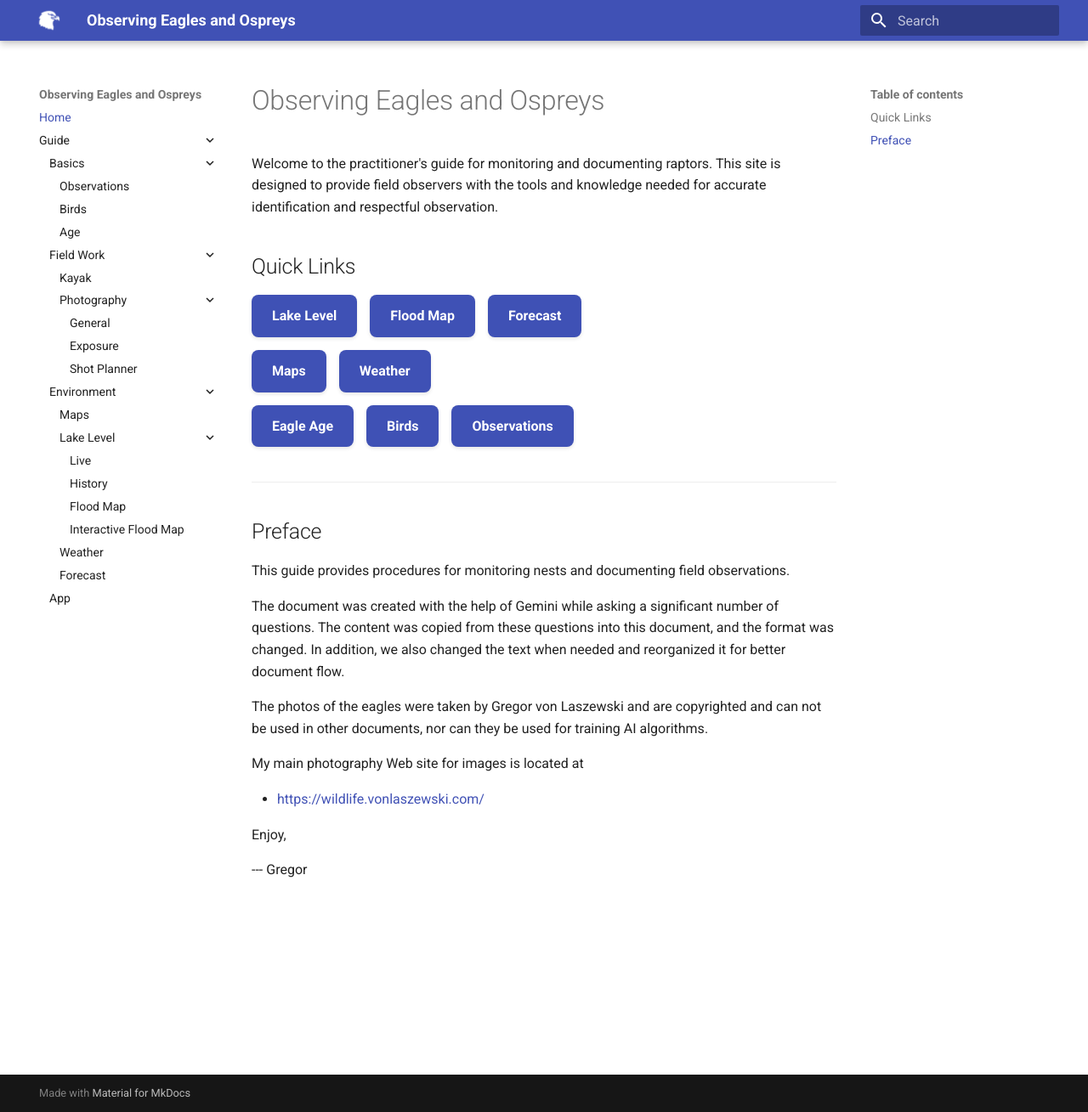
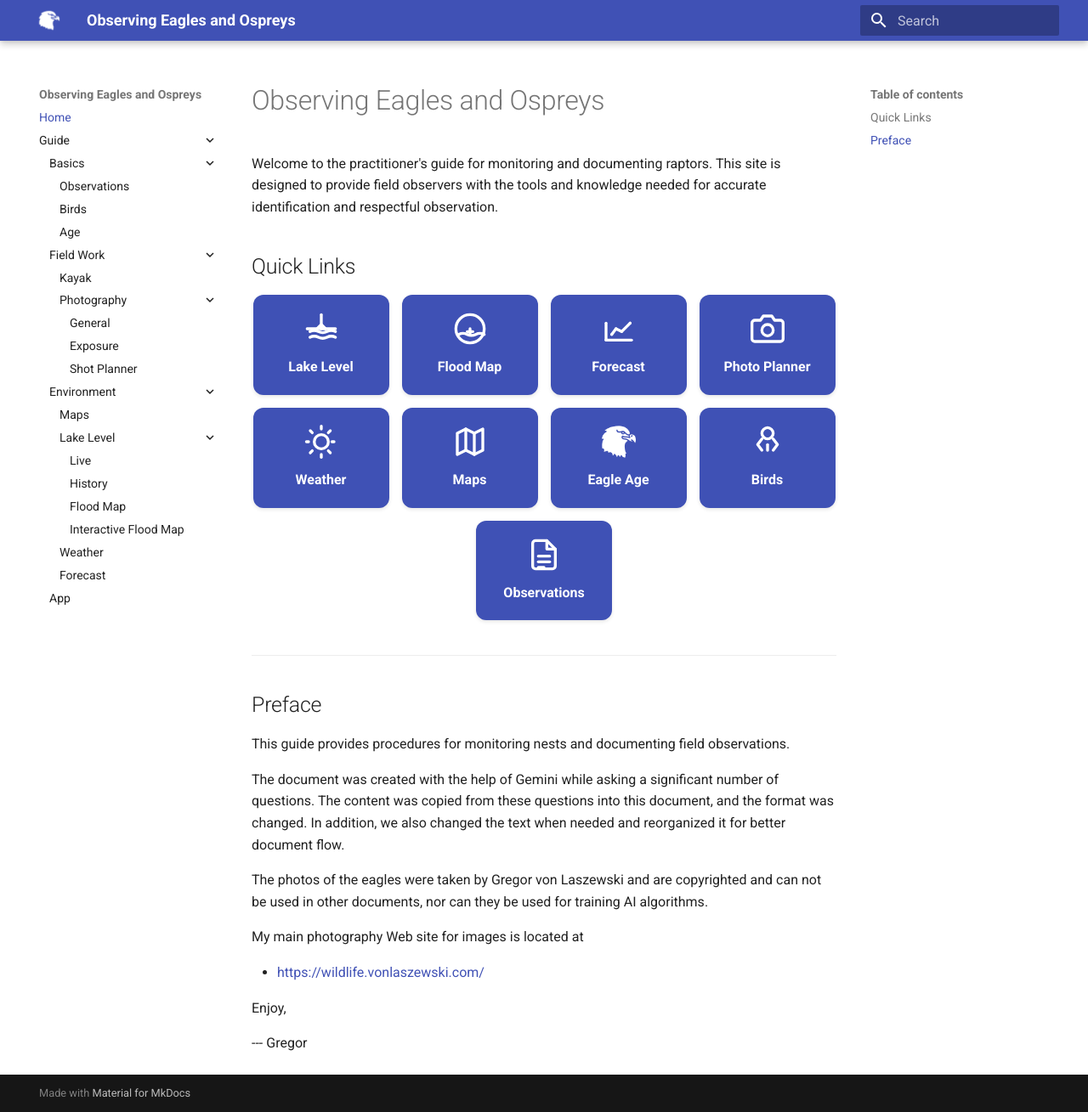
Before and after one commit to laszewski/lake, an MkDocs documentation site: the page built from docs/index.md, in a window 1280 px wide and 1309 px high. Shown: the whole window at 85% size. Built offline with MkDocs 1.6.1 and Material for MkDocs 9.7.7, drawn with Linux system fonts in a browser that asks for light colours; some of the changed lines change nothing that is shown.

Commit message:
Add custom navigation icons and implement responsive home page layout

```diff
--- a/docs/index.md
+++ b/docs/index.md
@@ -4,19 +4,71 @@ Welcome to the practitioner's guide for monitoring and documenting raptors. This
 
 ## Quick Links
 
-<div style="display: flex; gap: 15px; flex-wrap: wrap; margin-bottom: 15px;">
-  <a href="live-lake-level/" style="display: inline-block; padding: 12px 24px; background: #3f51b5; color: white; text-decoration: none; border-radius: 8px; font-weight: 600; box-shadow: 0 2px 4px rgba(0,0,0,0.1);">Lake Level</a>
-  <a href="flood-map-interactive/" style="display: inline-block; padding: 12px 24px; background: #3f51b5; color: white; text-decoration: none; border-radius: 8px; font-weight: 600; box-shadow: 0 2px 4px rgba(0,0,0,0.1);">Flood Map</a>
-  <a href="forecast/" style="display: inline-block; padding: 12px 24px; background: #3f51b5; color: white; text-decoration: none; border-radius: 8px; font-weight: 600; box-shadow: 0 2px 4px rgba(0,0,0,0.1);">Forecast</a>
-</div>
-<div style="display: flex; gap: 15px; flex-wrap: wrap; margin-bottom: 15px;">
-  <a href="maps/" style="display: inline-block; padding: 12px 24px; background: #3f51b5; color: white; text-decoration: none; border-radius: 8px; font-weight: 600; box-shadow: 0 2px 4px rgba(0,0,0,0.1);">Maps</a>
-  <a href="weather/" style="display: inline-block; padding: 12px 24px; background: #3f51b5; color: white; text-decoration: none; border-radius: 8px; font-weight: 600; box-shadow: 0 2px 4px rgba(0,0,0,0.1);">Weather</a>
-</div>
-<div style="display: flex; gap: 15px; flex-wrap: wrap; margin-bottom: 40px;">
-  <a href="age/" style="display: inline-block; padding: 12px 24px; background: #3f51b5; color: white; text-decoration: none; border-radius: 8px; font-weight: 600; box-shadow: 0 2px 4px rgba(0,0,0,0.1);">Eagle Age</a>
-  <a href="birds/" style="display: inline-block; padding: 12px 24px; background: #3f51b5; color: white; text-decoration: none; border-radius: 8px; font-weight: 600; box-shadow: 0 2px 4px rgba(0,0,0,0.1);">Birds</a>
-  <a href="observations/" style="display: inline-block; padding: 12px 24px; background: #3f51b5; color: white; text-decoration: none; border-radius: 8px; font-weight: 600; box-shadow: 0 2px 4px rgba(0,0,0,0.1);">Observations</a>
+<style>
+  .nav-grid {
+    display: flex;
+    gap: 15px;
+    flex-wrap: wrap;
+    justify-content: center;
+    margin-bottom: 40px;
+  }
+  .nav-btn {
+    display: flex;
+    flex-direction: column;
+    align-items: center;
+    justify-content: center;
+    gap: 12px;
+    width: 160px;
+    padding: 20px;
+    background: #3f51b5;
+    color: white !important;
+    text-decoration: none;
+    border-radius: 12px;
+    font-weight: 600;
+    box-shadow: 0 2px 4px rgba(0,0,0,0.1);
+    text-align: center;
+  }
+  .nav-btn img {
+    filter: brightness(0) invert(1);
+  }
+  .nav-btn-logo img {
+    object-fit: contain;
+  }
+  @media (max-width: 600px) {
+    .nav-btn {
+      width: calc(50% - 10px);
+    }
+  }
+</style>
+
+<div class="nav-grid">
+  <a href="live-lake-level/" class="nav-btn">
+    <img src="icons/nav/lake-level.svg" width="40" height="40"> <span>Lake Level</span>
+  </a>
+  <a href="flood-map-interactive/" class="nav-btn">
+    <img src="icons/nav/flood-map.svg" width="40" height="40"> <span>Flood Map</span>
+  </a>
+  <a href="forecast/" class="nav-btn">
+    <img src="icons/nav/forecast.svg" width="40" height="40"> <span>Forecast</span>
+  </a>
+  <a href="calculator/" class="nav-btn">
+    <img src="icons/nav/photo.svg" width="40" height="40"> <span>Photo Planner</span>
+  </a>
+  <a href="weather/" class="nav-btn">
+    <img src="icons/nav/weather.svg" width="40" height="40"> <span>Weather</span>
+  </a>
+  <a href="maps/" class="nav-btn">
+    <img src="icons/nav/maps.svg" width="40" height="40"> <span>Maps</span>
+  </a>
+  <a href="age/" class="nav-btn nav-btn-logo">
+    <img src="images/eagle-logo-black.png" width="40" height="40"> <span>Eagle Age</span>
+  </a>
+  <a href="birds/" class="nav-btn">
+    <img src="icons/nav/birds.svg" width="40" height="40"> <span>Birds</span>
+  </a>
+  <a href="observations/" class="nav-btn">
+    <img src="icons/nav/observations.svg" width="40" height="40"> <span>Observations</span>
+  </a>
 </div>
 
 ***
```
Also changed, not shown: docs/icons/nav/birds.svg (added), docs/icons/nav/eagle-age.svg (added), docs/icons/nav/flood-map.svg (added), docs/icons/nav/forecast.svg (added), docs/icons/nav/lake-level.svg (added), docs/icons/nav/maps.svg (added), docs/icons/nav/observations.svg (added), docs/icons/nav/photo.svg (added), docs/icons/nav/weather.svg (added).
